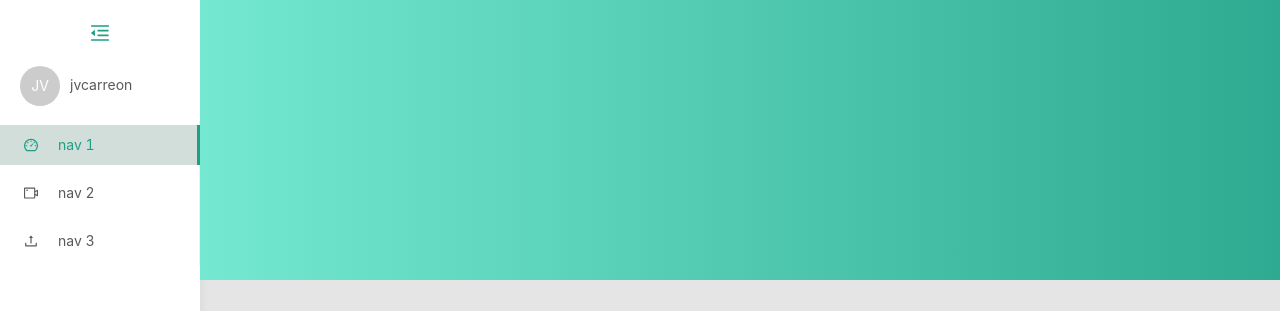
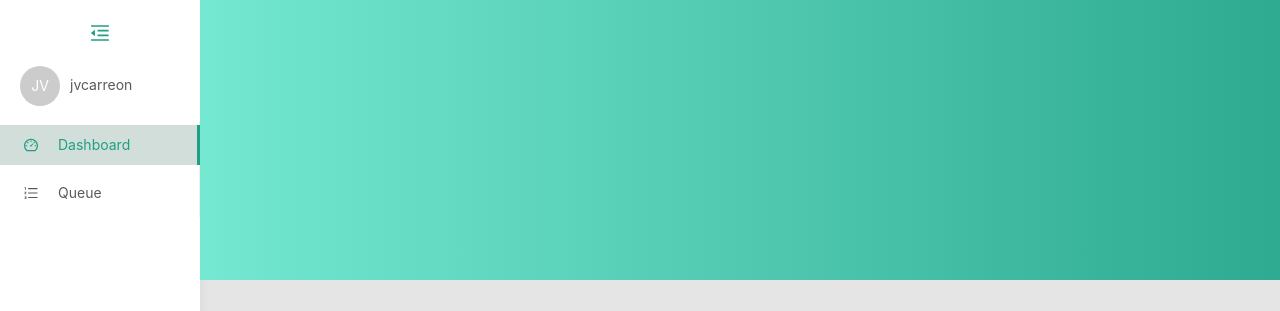
Before and after one commit to janzell/react-boilerplate, a React (Create React App) app: page / in a window 1280 px wide. Shown: the top 311 px of the page. Built offline with nearby package versions, Linux system fonts and the light colour scheme.

Commit message:
More specifics for medicenter

```diff
--- a/package.json
+++ b/package.json
@@ -1,5 +1,5 @@
 {
-  "name": "my-app",
+  "name": "MediCenterPlus",
   "version": "0.1.0",
   "private": true,
   "dependencies": {
--- a/src/layouts/main.js
+++ b/src/layouts/main.js
@@ -4,17 +4,16 @@ import {
   MenuUnfoldOutlined,
   MenuFoldOutlined,
   DashboardOutlined,
-  VideoCameraOutlined,
-  UploadOutlined
+  OrderedListOutlined
 } from "@ant-design/icons";
 import "./main.less";
 import { ReactComponent as Logo } from "../assets/logo.svg";
 import { ReactComponent as LogoSm } from "../assets/logo-sm.svg";
 
-const MainLayout = () => {
+const MainLayout = props => {
+  const { children } = props;
   const { Sider, Content, Footer } = Layout;
   const [collapsed, setCollapsed] = useState(false);
-
   const toggleSideBar = () => {
     setCollapsed(!collapsed);
   };
@@ -57,15 +56,11 @@ const MainLayout = () => {
         >
           <Menu.Item key="1">
             <DashboardOutlined />
-            <span>nav 1</span>
+            <span>Dashboard</span>
           </Menu.Item>
           <Menu.Item key="2">
-            <VideoCameraOutlined />
-            <span>nav 2</span>
-          </Menu.Item>
-          <Menu.Item key="3">
-            <UploadOutlined />
-            <span>nav 3</span>
+            <OrderedListOutlined />
+            <span>Queue</span>
           </Menu.Item>
         </Menu>
         <div className="logo-cont">{collapsed ? <LogoSm /> : <Logo />}</div>
@@ -77,6 +72,7 @@ const MainLayout = () => {
       >
         <Content className="main-content">
           <div className="header-banner" />
+          {children}
         </Content>
         <Footer style={{ textAlign: "center" }}>
           MediCenter+ ©{new Date().getFullYear()} Created by{" "}
--- a/src/layouts/main.less
+++ b/src/layouts/main.less
@@ -73,8 +73,6 @@
 .logo-cont svg {
   width: 100%;
   height: 32px;
-  transition-duration: 1000ms;
-  transition-property: width;
 }
 .main-sidebar.ant-layout-sider-collapsed .logo-cont {
   padding: 15px 12px;
@@ -82,8 +80,6 @@
 }
 .main-sidebar.ant-layout-sider-collapsed .logo-cont svg {
   max-width: 32px;
-  transition-duration: 1000ms;
-  transition-property: width;
 }
 .header-banner {
   position: absolute;
```
